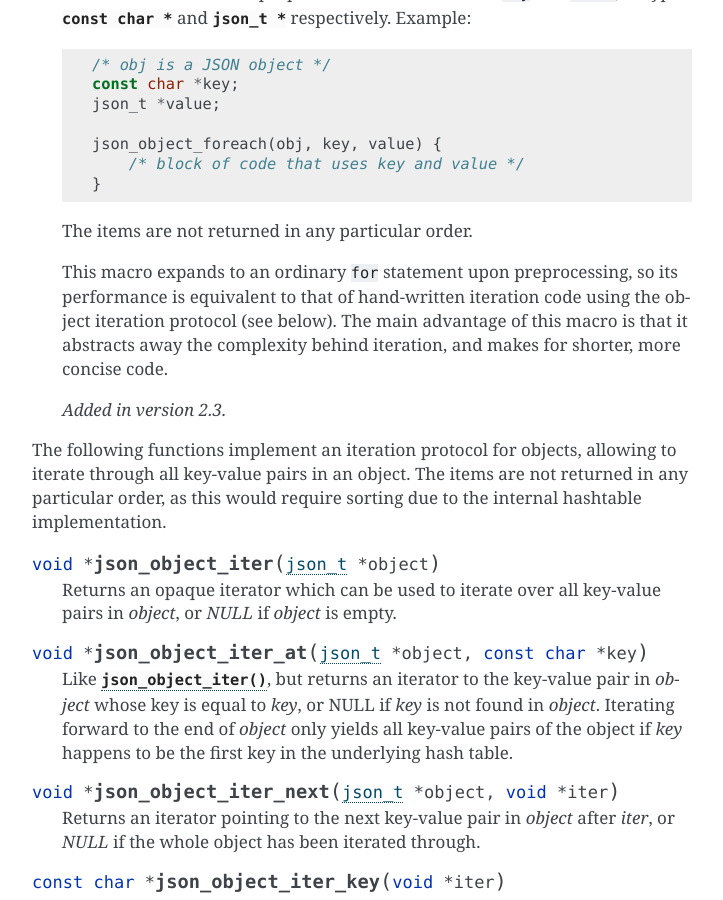
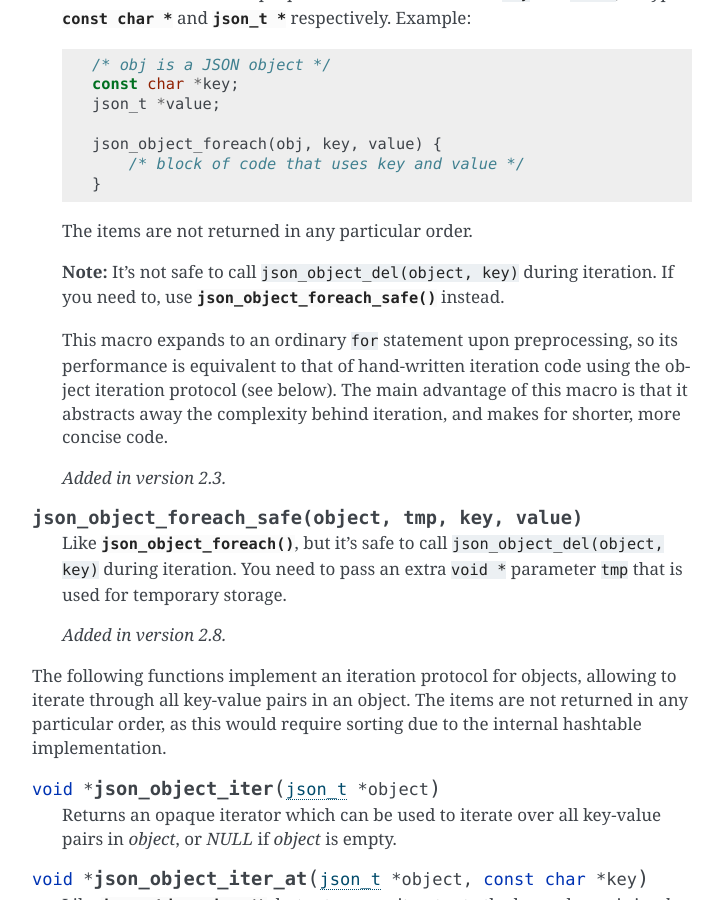
Before and after one commit to akheron/jansson, a Sphinx documentation site: the page built from doc/apiref.rst, in a window 1280 px wide and 900 px high, scrolled down 13287 px. Shown: the whole window, without its empty margins (388-1111 px from the left). Built offline with Sphinx 7.4.7, drawn with Linux system fonts in a browser that asks for light colours.

Commit message:
Add json_object_foreach_safe
Fixes #230.

```diff
--- a/doc/apiref.rst
+++ b/doc/apiref.rst
@@ -676,6 +676,10 @@ in an object.
 
    The items are not returned in any particular order.
 
+   **Note:** It's not safe to call ``json_object_del(object, key)``
+   during iteration. If you need to, use
+   :func:`json_object_foreach_safe` instead.
+
    This macro expands to an ordinary ``for`` statement upon
    preprocessing, so its performance is equivalent to that of
    hand-written iteration code using the object iteration protocol
@@ -684,6 +688,15 @@ in an object.
    concise code.
 
    .. versionadded:: 2.3
+
+
+.. function:: json_object_foreach_safe(object, tmp, key, value)
+
+   Like :func:`json_object_foreach()`, but it's safe to call
+   ``json_object_del(object, key)`` during iteration. You need to pass
+   an extra ``void *`` parameter ``tmp`` that is used for temporary storage.
+
+   .. versionadded:: 2.8
 
 
 The following functions implement an iteration protocol for objects,
```
Also changed, not shown: 2 other files.
